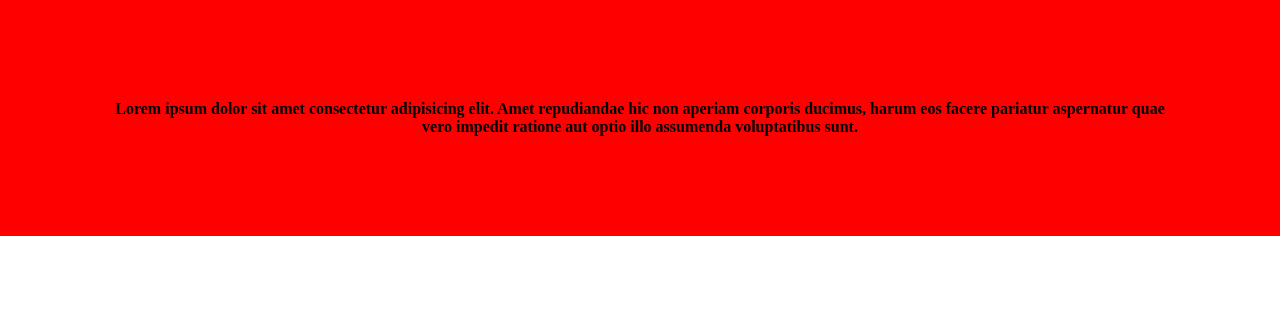
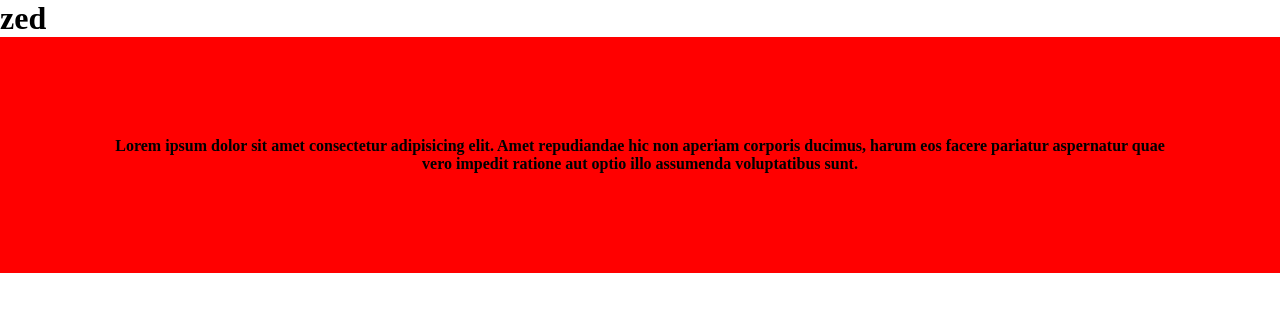
Before and after one commit to kamimoso/session-1-web-2, a website built with Vite: page index.html in a window 1280 px wide. Built offline with nearby package versions, Linux system fonts and the light colour scheme.

Commit message:
version-kami-eddit

```diff
--- a/index.html
+++ b/index.html
@@ -8,6 +8,7 @@
     <title>Document</title>
   </head>
   <body>
+    <h1>zed</h1>
     <p>Lorem ipsum dolor sit amet consectetur adipisicing elit. Amet repudiandae hic non aperiam corporis ducimus, harum eos facere pariatur aspernatur quae vero impedit ratione aut optio illo assumenda voluptatibus sunt.</p>
   </body>
 </html>
```
